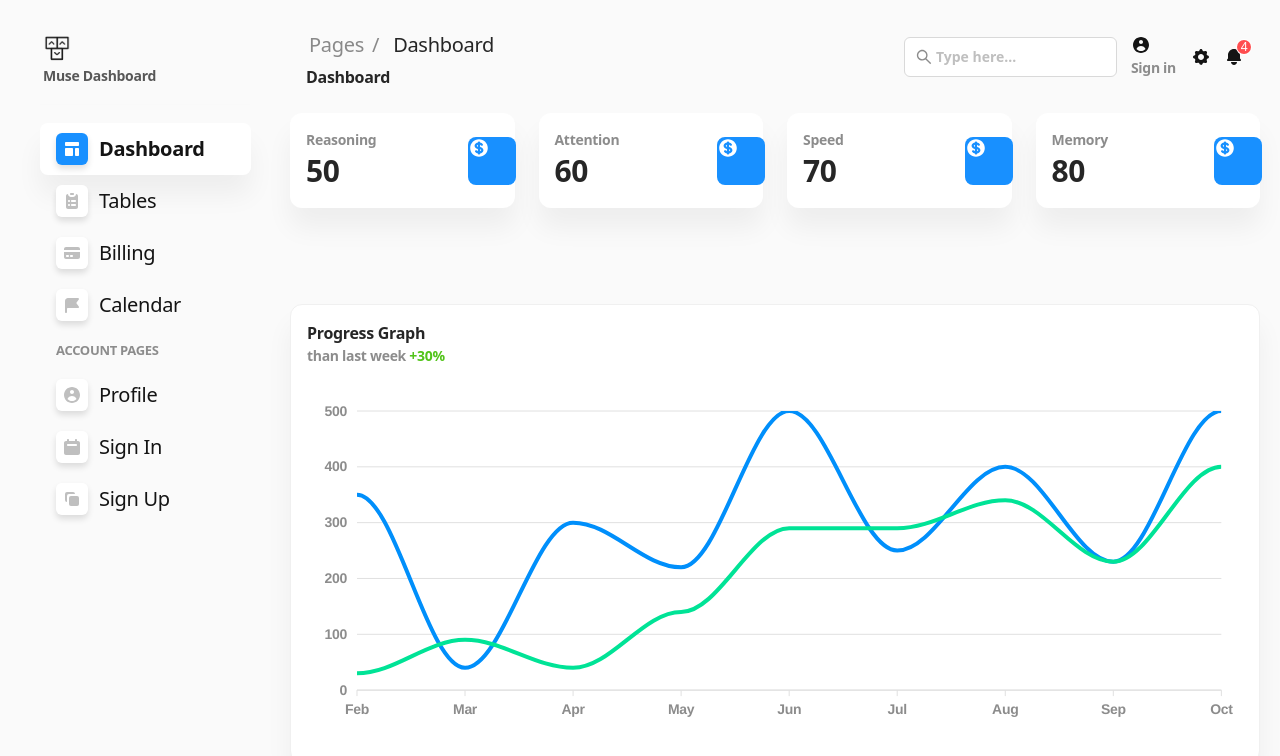
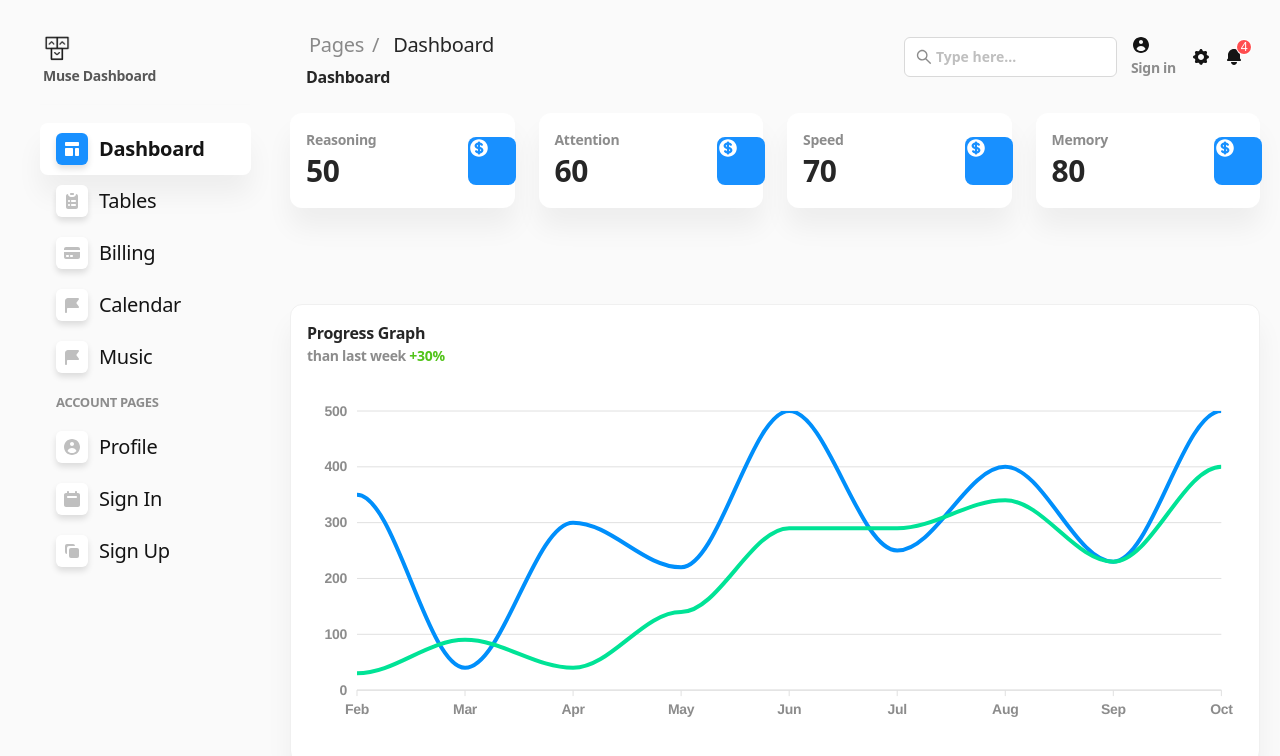
Before and after one commit to codeakki/MyCompAnion, a React (Create React App) app in the folder frontend/: page /dashboard in a window 1280 px wide. Shown: the top 756 px of the page. Built offline with nearby package versions, Linux system fonts and the light colour scheme; what tw-elements would draw is missing.

Commit message:
Music component space in sidenav

```diff
--- a/frontend/src/components/layout/Sidenav.js
+++ b/frontend/src/components/layout/Sidenav.js
@@ -1,4 +1,4 @@
-import React from 'react';
+import React from "react";
 import { Menu } from "antd";
 import { NavLink, useLocation } from "react-router-dom";
 import logo from "../../assets/images/logo.png";
@@ -208,10 +208,23 @@ function Sidenav({ color }) {
             <span className="label">Calendar</span>
           </NavLink>
         </Menu.Item>
-        <Menu.Item className="menu-item-header" key="5">
+        <Menu.Item key="5">
+          <NavLink to="/music">
+            <span
+              className="icon"
+              style={{
+                background: page === "music" ? color : "",
+              }}
+            >
+              {rtl}
+            </span>
+            <span className="label">Music</span>
+          </NavLink>
+        </Menu.Item>
+        <Menu.Item className="menu-item-header" key="6">
           Account Pages
         </Menu.Item>
-        <Menu.Item key="6">
+        <Menu.Item key="7">
           <NavLink to="/profile">
             <span
               className="icon"
@@ -224,13 +237,13 @@ function Sidenav({ color }) {
             <span className="label">Profile</span>
           </NavLink>
         </Menu.Item>
-        <Menu.Item key="7">
+        <Menu.Item key="8">
           <NavLink to="/sign-in">
             <span className="icon">{signin}</span>
             <span className="label">Sign In</span>
           </NavLink>
         </Menu.Item>
-        <Menu.Item key="8">
+        <Menu.Item key="9">
           <NavLink to="/sign-up">
             <span className="icon">{signup}</span>
             <span className="label">Sign Up</span>
```
